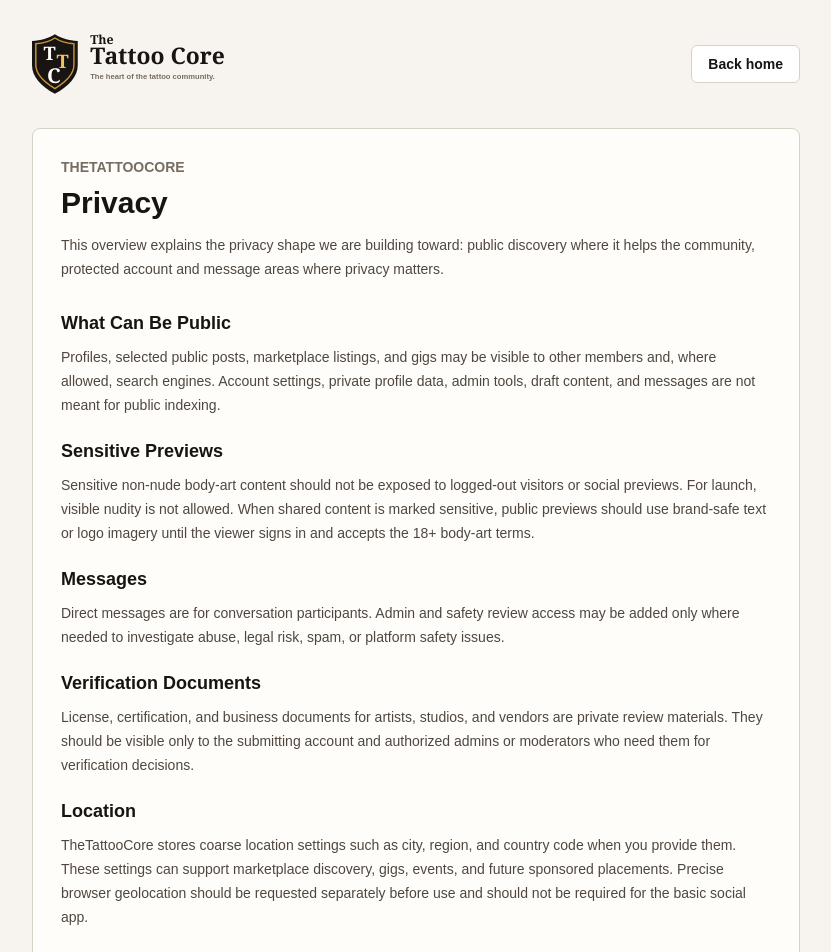
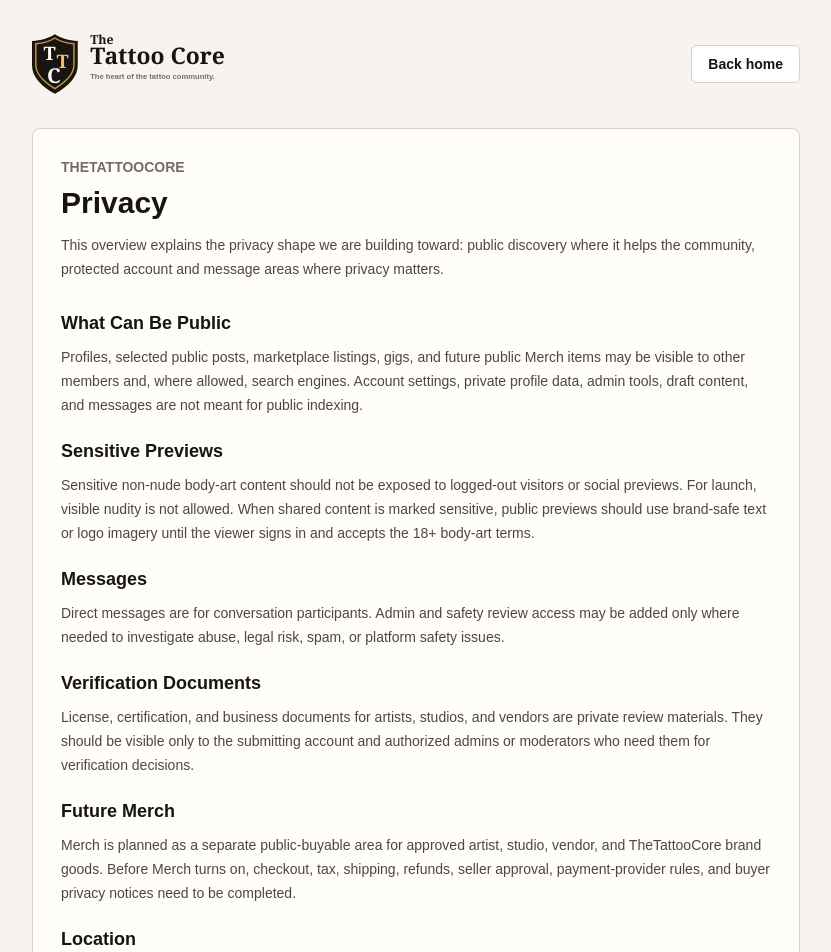
Before and after one commit to lobosdesigns/thetattoocore, a Next.js app: page /privacy in a window 1280 px wide. Shown: the top 952 px of the page, without its empty margins (224-1055 px from the left). Built offline with nearby package versions, Linux system fonts and the light colour scheme; no server answers.

Commit message:
Complete Merch rail and policy notes

```diff
--- a/src/app/column-snap-rail.tsx
+++ b/src/app/column-snap-rail.tsx
@@ -3,7 +3,14 @@
 import { ReactNode, TouchEvent, useRef } from "react";
 import { languageStatusDismissEvent } from "./language-status-banner";
 
-const columnIds = ["feed", "threads", "marketplace", "gigs", "merch"] as const;
+const columnIds = [
+  "feed",
+  "threads",
+  "marketplace",
+  "gigs",
+  "merch",
+  "messages",
+] as const;
 
 function clampColumn(index: number) {
   return Math.max(0, Math.min(columnIds.length - 1, index));
--- a/src/app/column-tabs.tsx
+++ b/src/app/column-tabs.tsx
@@ -3,7 +3,13 @@
 import Link from "next/link";
 import { useEffect, useState } from "react";
 
-type ColumnId = "feed" | "threads" | "marketplace" | "gigs" | "merch";
+type ColumnId =
+  | "feed"
+  | "threads"
+  | "marketplace"
+  | "gigs"
+  | "merch"
+  | "messages";
 
 const tabs: { href: string; id?: ColumnId; label: string }[] = [
   { href: "#feed", id: "feed", label: "4U" },
@@ -11,7 +17,7 @@ const tabs: { href: string; id?: ColumnId; label: string }[] = [
   { href: "#marketplace", id: "marketplace", label: "Stuff" },
   { href: "#gigs", id: "gigs", label: "Gigs" },
   { href: "#merch", id: "merch", label: "Merch" },
-  { href: "/messages", label: "DM" },
+  { href: "#messages", id: "messages", label: "DM" },
 ];
 
 function idFromHash(hash: string): ColumnId {
@@ -19,6 +25,7 @@ function idFromHash(hash: string): ColumnId {
   if (hash === "#marketplace") return "marketplace";
   if (hash === "#gigs") return "gigs";
   if (hash === "#merch") return "merch";
+  if (hash === "#messages") return "messages";
 
   return "feed";
 }
--- a/src/app/privacy/page.tsx
+++ b/src/app/privacy/page.tsx
@@ -11,7 +11,7 @@ export const metadata: Metadata = {
 const sections = [
   {
     body:
-      "Profiles, selected public posts, marketplace listings, and gigs may be visible to other members and, where allowed, search engines. Account settings, private profile data, admin tools, draft content, and messages are not meant for public indexing.",
+      "Profiles, selected public posts, marketplace listings, gigs, and future public Merch items may be visible to other members and, where allowed, search engines. Account settings, private profile data, admin tools, draft content, and messages are not meant for public indexing.",
     title: "What Can Be Public",
   },
   {
@@ -28,6 +28,11 @@ const sections = [
     body:
       "License, certification, and business documents for artists, studios, and vendors are private review materials. They should be visible only to the submitting account and authorized admins or moderators who need them for verification decisions.",
     title: "Verification Documents",
+  },
+  {
+    body:
+      "Merch is planned as a separate public-buyable area for approved artist, studio, vendor, and TheTattooCore brand goods. Before Merch turns on, checkout, tax, shipping, refunds, seller approval, payment-provider rules, and buyer privacy notices need to be completed.",
+    title: "Future Merch",
   },
   {
     body:
--- a/src/app/support/page.tsx
+++ b/src/app/support/page.tsx
@@ -12,7 +12,7 @@ export const metadata: Metadata = {
 const sections = [
   {
     body:
-      "Use the in-app Report button on posts, profiles, Stuff, Gigs, and Gossip whenever possible. Reports go to the moderation queue with the content attached.",
+      "Use the in-app Report button on posts, profiles, Stuff, Gigs, Merch, and Gossip whenever possible. Reports go to the moderation queue with the content attached.",
     title: "Safety And Reports",
   },
   {
@@ -24,6 +24,11 @@ const sections = [
     body:
       "Signed-in members can request account deletion from Account > Data. During launch, deletion requests are reviewed manually so safety reports, marketplace issues, fraud concerns, and legal obligations can be handled correctly. The launch target is to review deletion requests within 30 days unless a safety, dispute, or legal hold requires more time.",
     title: "Account Deletion",
+  },
+  {
+    body:
+      "Merch is planned but not live for checkout yet. Artist, studio, vendor, and official TheTattooCore merchandise will need seller approval, product safety review, shipping and refund rules, and payment-provider review before purchases are enabled.",
+    title: "Merch Support",
   },
   {
     body:
--- a/src/app/terms/page.tsx
+++ b/src/app/terms/page.tsx
@@ -31,7 +31,7 @@ const sections = [
   },
   {
     body:
-      "Stuff listings are for verified artists, studios, and approved vendors. Fans can browse listings, but buy, sell, trade, and seller-contact actions require verified professional or vendor status. Tattoo machines, needles, pigments, tubes, and other professional shop equipment must not be offered to unverified or unqualified buyers where the platform can reasonably enforce it. Marketplace and gig posts must be honest, lawful, and clear about location, pricing or compensation, availability, and contact details. TheTattooCore is not a party to member-to-member transactions unless a future paid platform feature explicitly says otherwise.",
+      "Stuff listings are for verified artists, studios, and approved vendors. Fans can browse listings, but buy, sell, trade, and seller-contact actions require verified professional or vendor status. Tattoo machines, needles, pigments, tubes, and other professional shop equipment must not be offered to unverified or unqualified buyers where the platform can reasonably enforce it. Merch is planned as a separate fan-facing marketplace for safe artist, studio, vendor, and TheTattooCore brand goods such as shirts, prints, art, and stickers. Merch sellers still need approval, and Merch must not include professional equipment, regulated services, counterfeit goods, adult sexual products, or unsafe products. Marketplace and gig posts must be honest, lawful, and clear about location, pricing or compensation, availability, and contact details. TheTattooCore is not a party to member-to-member transactions unless a future paid platform feature explicitly says otherwise.",
     title: "Marketplace And Gigs",
   },
   {
```
Also changed, not shown: 1 other file (tests, documents, lock files or other folders).
